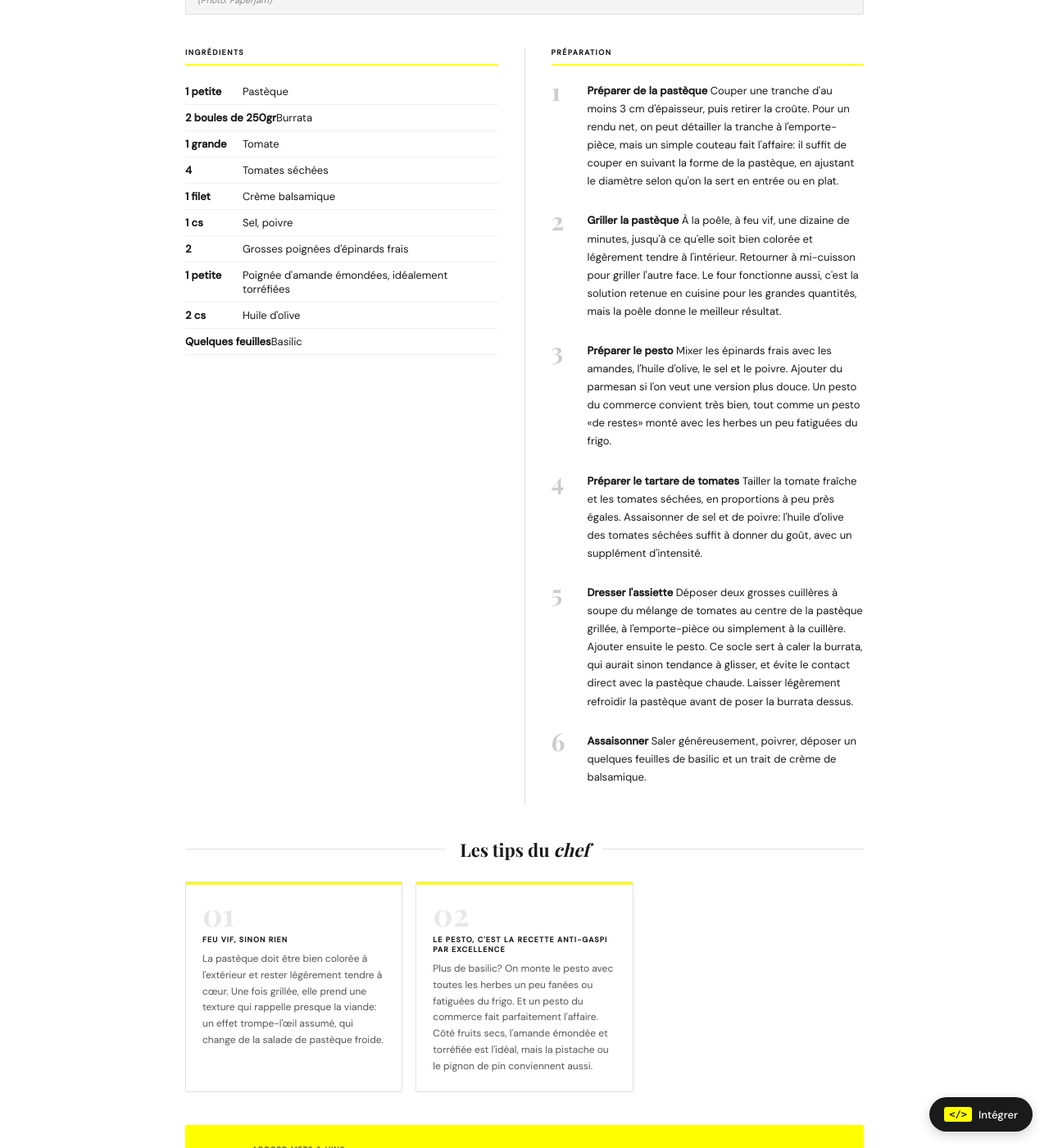
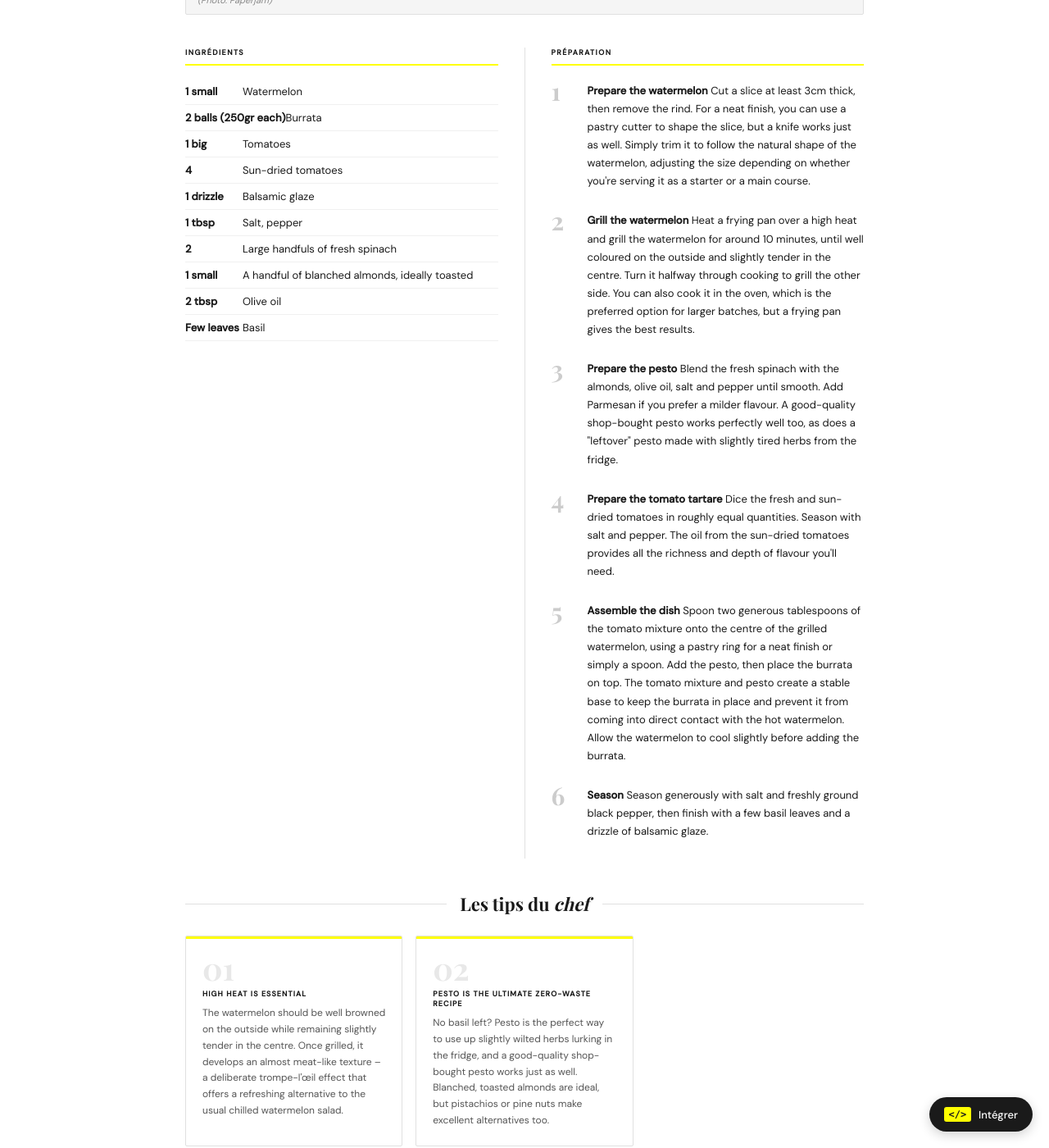
Before and after one commit to clawfire/tasteoflux, a Jekyll site: the page built from _recipes/pasteque-grillee-burrata-pesto-1.md, in a window 1280 px wide and 1400 px high, scrolled down 828 px. Shown: the whole window at 82% size. Built offline with Jekyll 4.4.1, drawn with Linux system fonts in a browser that asks for light colours; some web fonts are replaced; some of the changed text lies outside the part shown.

Commit message:
Update Recettes “pasteque-grillee-burrata-pesto-1”

```diff
--- a/_recipes/pasteque-grillee-burrata-pesto-1.md
+++ b/_recipes/pasteque-grillee-burrata-pesto-1.md
@@ -1,7 +1,7 @@
 ---
 title: Grilled watermelon, burrata and spinach pesto
-slug: pasteque-grillee-burrata-pesto
-kicker: Recette de saison I Alegria
+slug: grilled-watermelon-burrata-spinach-pesto
+kicker: Seasonal recipe | Alegria
 subtitle: ''
 serie: null
 time: 20 min
@@ -12,64 +12,64 @@ chef:
   name: Carole Lesquer
   restaurant: Alegria
   photo: assets/images/recipes/pasteque-grillee-burrata-pesto/Capture d’écran 2026-07-22 à 14.15.00.png
-  bio: "Carole Lesquer a ouvert Alegria le 23 novembre 2024 et s'apprête à en fêter la deuxième année. Avant de se lancer à son compte, elle pilotait toute la partie food de Flûte Alors!, cartes salée et sucrée comprises. Sa cuisine mise sur le produit de saison et sur des équilibres sans excès de sucre: sa tartelette au citron, l'un des grands succès de la maison, remplace la traditionnelle meringue par une ganache montée au citron, pour le même crémeux avec beaucoup moins de sucre."
+  bio: Carole Lesquer opened Alegria on 23 November 2024 and is now preparing to celebrate its second anniversary. Before launching her own business, she oversaw the entire food offering at Flûte Alors!, developing both the savoury and sweet menus. Her cooking focuses on seasonal produce and balanced flavours without excessive sugar. One of Alegria's signature creations, the lemon tartlet, replaces the traditional meringue with a whipped lemon ganache, delivering the same creamy texture with far less sugar.
 image: assets/images/recipes/pasteque-grillee-burrata-pesto/IMG_4490 - Grande.jpeg
 image_credit: '(Photo: Paperjam)'
 ingredients:
-  - qty: 1 petite
-    name: Pastèque
+  - qty: 1 small
+    name: Watermelon
     note: ''
-  - qty: 2 boules de 250gr
+  - qty: 2 balls (250gr each)
     name: Burrata
     note: ''
-  - qty: 1 grande
-    name: Tomate
+  - qty: 1 big
+    name: Tomatoes
     note: ''
   - qty: '4'
-    name: Tomates séchées
+    name: Sun-dried tomatoes
     note: ''
-  - qty: 1 filet
-    name: Crème balsamique
+  - qty: 1 drizzle
+    name: Balsamic glaze
     note: ''
-  - qty: 1 cs
-    name: Sel, poivre
+  - qty: 1 tbsp
+    name: Salt, pepper
     note: ''
   - qty: '2'
-    name: Grosses poignées d'épinards frais
+    name: Large handfuls of fresh spinach
     note: ''
-  - qty: 1 petite
-    name: Poignée d'amande émondées, idéalement torréfiées
+  - qty: 1 small
+    name: A handful of blanched almonds, ideally toasted
     note: ''
-  - qty: 2  cs
-    name: Huile d'olive
+  - qty: 2  tbsp
+    name: Olive oil
     note: ''
-  - qty: Quelques feuilles
-    name: Basilic
+  - qty: Few leaves
+    name: Basil
     note: ''
 steps:
-  - title: Préparer de la pastèque
-    body: "Couper une tranche d'au moins 3 cm d'épaisseur, puis retirer la croûte. Pour un rendu net, on peut détailler la tranche à l'emporte-pièce, mais un simple couteau fait l'affaire: il suffit de couper en suivant la forme de la pastèque, en ajustant le diamètre selon qu'on la sert en entrée ou en plat."
-  - title: Griller la pastèque
-    body: À la poêle, à feu vif, une dizaine de minutes, jusqu'à ce qu'elle soit bien colorée et légèrement tendre à l'intérieur. Retourner à mi-cuisson pour griller l'autre face. Le four fonctionne aussi, c'est la solution retenue en cuisine pour les grandes quantités, mais la poêle donne le meilleur résultat.
-  - title: Préparer le pesto
-    body: Mixer les épinards frais avec les amandes, l'huile d'olive, le sel et le poivre. Ajouter du parmesan si l'on veut une version plus douce. Un pesto du commerce convient très bien, tout comme un pesto «de restes» monté avec les herbes un peu fatiguées du frigo.
-  - title: Préparer le tartare de tomates
-    body: "Tailler la tomate fraîche et les tomates séchées, en proportions à peu près égales. Assaisonner de sel et de poivre: l'huile d'olive des tomates séchées suffit à donner du goût, avec un supplément d'intensité."
-  - title: Dresser l'assiette
-    body: Déposer deux grosses cuillères à soupe du mélange de tomates au centre de la pastèque grillée, à l'emporte-pièce ou simplement à la cuillère. Ajouter ensuite le pesto. Ce socle sert à caler la burrata, qui aurait sinon tendance à glisser, et évite le contact direct avec la pastèque chaude. Laisser légèrement refroidir la pastèque avant de poser la burrata dessus.
-  - title: Assaisonner
-    body: Saler généreusement, poivrer, déposer un quelques feuilles de basilic et un trait de crème de balsamique.
+  - title: Prepare the watermelon
+    body: Cut a slice at least 3cm thick, then remove the rind. For a neat finish, you can use a pastry cutter to shape the slice, but a knife works just as well. Simply trim it to follow the natural shape of the watermelon, adjusting the size depending on whether you're serving it as a starter or a main course.
+  - title: Grill the watermelon
+    body: Heat a frying pan over a high heat and grill the watermelon for around 10 minutes, until well coloured on the outside and slightly tender in the centre. Turn it halfway through cooking to grill the other side. You can also cook it in the oven, which is the preferred option for larger batches, but a frying pan gives the best results.
+  - title: Prepare the pesto
+    body: Blend the fresh spinach with the almonds, olive oil, salt and pepper until smooth. Add Parmesan if you prefer a milder flavour. A good-quality shop-bought pesto works perfectly well too, as does a "leftover" pesto made with slightly tired herbs from the fridge.
+  - title: Prepare the tomato tartare
+    body: Dice the fresh and sun-dried tomatoes in roughly equal quantities. Season with salt and pepper. The oil from the sun-dried tomatoes provides all the richness and depth of flavour you'll need.
+  - title: Assemble the dish
+    body: Spoon two generous tablespoons of the tomato mixture onto the centre of the grilled watermelon, using a pastry ring for a neat finish or simply a spoon. Add the pesto, then place the burrata on top. The tomato mixture and pesto create a stable base to keep the burrata in place and prevent it from coming into direct contact with the hot watermelon. Allow the watermelon to cool slightly before adding the burrata.
+  - title: Season
+    body: Season generously with salt and freshly ground black pepper, then finish with a few basil leaves and a drizzle of balsamic glaze.
 quote: null
 tips:
-  - title: Feu vif, sinon rien
-    body: "La pastèque doit être bien colorée à l'extérieur et rester légèrement tendre à cœur. Une fois grillée, elle prend une texture qui rappelle presque la viande: un effet trompe-l'œil assumé, qui change de la salade de pastèque froide."
-  - title: Le pesto, c'est la recette anti-gaspi par excellence
-    body: Plus de basilic? On monte le pesto avec toutes les herbes un peu fanées ou fatiguées du frigo. Et un pesto du commerce fait parfaitement l'affaire. Côté fruits secs, l'amande émondée et torréfiée est l'idéal, mais la pistache ou le pignon de pin conviennent aussi.
+  - title: High heat is essential
+    body: The watermelon should be well browned on the outside while remaining slightly tender in the centre. Once grilled, it develops an almost meat-like texture – a deliberate trompe-l'œil effect that offers a refreshing alternative to the usual chilled watermelon salad.
+  - title: Pesto is the ultimate zero-waste recipe
+    body: No basil left? Pesto is the perfect way to use up slightly wilted herbs lurking in the fridge, and a good-quality shop-bought pesto works just as well. Blanched, toasted almonds are ideal, but pistachios or pine nuts make excellent alternatives too.
 wine:
-  label: Accord mets & vins
+  label: Food & wine pairing
   name: L'Ombre Fraîche (2024)
   description: |-
-    Domaine d'Escausses, AOC Gaillac. Cépages: 65% Muscadelle, 20% Sauvignon, 15% Loin de l'oeil.
-    Vin blanc sec avec des notes de bouquet d'agrumes.
+    Domaine d'Escausses, AOC Gaillac. Grape varieties: 65% Muscadelle, 20% Sauvignon, 15% Loin de l'oeil.
+    A dry white wine with citrus aromas.
 nav: null
 ---
```
